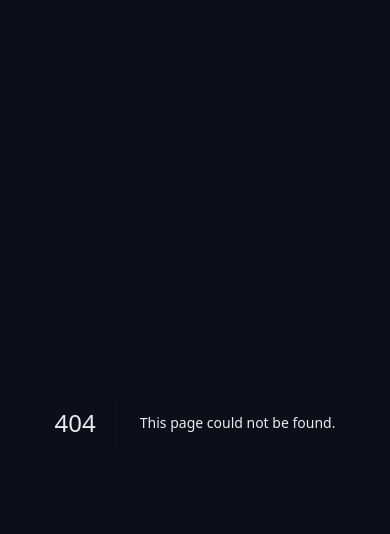
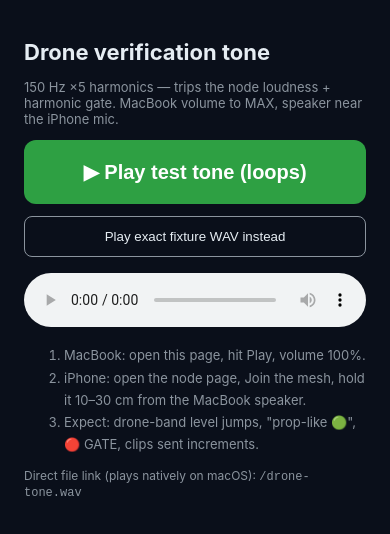
Before and after one commit to hongnoul/dnhacks-node, a Next.js app in the folder ml-demo/: page /tone in a window 390 px wide. Before the commit this address had no page. Shown: the top 534 px of the page. Built offline with nearby package versions, Linux system fonts and the light colour scheme.

Commit message:
ml-demo: add /tone verification page + drone-tone.wav for iPhone gate test

```diff
--- /dev/null
+++ b/ml-demo/app/tone/page.tsx
@@ -0,0 +1,168 @@
+"use client";
+
+// /tone — MacBook verification sound for the SkyMesh iPhone node.
+// Synthesizes the same prop-harmonic stack as server/drone_tone.wav
+// (150 Hz ×5 harmonics, 1/h weighting) via WebAudio, so it loops
+// forever at full volume with no file download. Also offers the
+// exact fixture WAV (/drone-tone.wav) as a looping <audio> fallback.
+//
+// Usage: open this page on the MacBook, hit PLAY, volume to max,
+// hold the speaker near the iPhone running the node page. The node
+// should show drone-band level >25% + "prop-like" + GATE → clips sent.
+
+import { useRef, useState } from "react";
+
+const FUNDAMENTAL = 150;
+const HARMONICS = 5;
+
+export default function TonePage() {
+  const [playing, setPlaying] = useState(false);
+  const [mode, setMode] = useState<"synth" | "wav">("synth");
+  const ctxRef = useRef<AudioContext | null>(null);
+  const nodesRef = useRef<OscillatorNode[]>([]);
+  const wavRef = useRef<HTMLAudioElement | null>(null);
+
+  const stop = () => {
+    nodesRef.current.forEach((o) => {
+      try {
+        o.stop();
+      } catch {
+        /* already stopped */
+      }
+      o.disconnect();
+    });
+    nodesRef.current = [];
+    if (ctxRef.current) {
+      void ctxRef.current.close();
+      ctxRef.current = null;
+    }
+    wavRef.current?.pause();
+    setPlaying(false);
+  };
+
+  const playSynth = async () => {
+    stop();
+    const ctx = new AudioContext();
+    ctxRef.current = ctx;
+    if (ctx.state === "suspended") await ctx.resume();
+    const master = ctx.createGain();
+    master.gain.value = 0.9; // full-scale, matches fixture gain headroom
+    master.connect(ctx.destination);
+    for (let h = 1; h <= HARMONICS; h++) {
+      const osc = ctx.createOscillator();
+      osc.type = "sine";
+      osc.frequency.value = FUNDAMENTAL * h;
+      const g = ctx.createGain();
+      g.gain.value = 1 / h; // same 1/h weighting as drone_tone.wav
+      osc.connect(g);
+      g.connect(master);
+      osc.start();
+      nodesRef.current.push(osc);
+    }
+    setMode("synth");
+    setPlaying(true);
+  };
+
+  const playWav = async () => {
+    stop();
+    const el = wavRef.current;
+    if (!el) return;
+    el.volume = 1.0;
+    el.loop = true;
+    await el.play();
+    setMode("wav");
+    setPlaying(true);
+  };
+
+  return (
+    <main
+      style={{
+        padding: 24,
+        maxWidth: 480,
+        margin: "0 auto",
+        fontFamily: "-apple-system, sans-serif",
+      }}
+    >
+      <h1 style={{ fontSize: 22 }}>Drone verification tone</h1>
+      <p style={{ color: "#8b949e", fontSize: 13 }}>
+        150 Hz ×5 harmonics — trips the node loudness + harmonic gate.
+        MacBook volume to MAX, speaker near the iPhone mic.
+      </p>
+
+      {!playing ? (
+        <>
+          <button
+            onClick={playSynth}
+            style={{
+              width: "100%",
+              padding: "20px 0",
+              fontSize: 20,
+              borderRadius: 12,
+              border: "none",
+              background: "#2ea043",
+              color: "white",
+              fontWeight: 700,
+            }}
+          >
+            ▶ Play test tone (loops)
+          </button>
+          <button
+            onClick={playWav}
+            style={{
+              width: "100%",
+              padding: "12px 0",
+              marginTop: 12,
+              borderRadius: 8,
+              border: "1px solid #8b949e",
+              background: "transparent",
+              color: "inherit",
+            }}
+          >
+            Play exact fixture WAV instead
+          </button>
+        </>
+      ) : (
+        <button
+          onClick={stop}
+          style={{
+            width: "100%",
+            padding: "20px 0",
+            fontSize: 20,
+            borderRadius: 12,
+            border: "none",
+            background: "#f85149",
+            color: "white",
+            fontWeight: 700,
+          }}
+        >
+          ■ Stop ({mode === "synth" ? "synth loop" : "WAV loop"})
+        </button>
+      )}
+
+      <audio
+        ref={wavRef}
+        src="/drone-tone.wav"
+        loop
+        controls
+        preload="auto"
+        style={{ width: "100%", marginTop: 16 }}
+      />
+
+      <ol style={{ fontSize: 13, color: "#8b949e", lineHeight: 1.7 }}>
+        <li>MacBook: open this page, hit Play, volume 100%.</li>
+        <li>
+          iPhone: open the node page, Join the mesh, hold it 10–30 cm from the
+          MacBook speaker.
+        </li>
+        <li>
+          Expect: drone-band level jumps, &quot;prop-like 🟢&quot;, 🔴 GATE,
+          clips sent increments.
+        </li>
+      </ol>
+      <p style={{ fontSize: 12, color: "#8b949e" }}>
+        Direct file link (plays natively on macOS):{" "}
+        <code>/drone-tone.wav</code>
+      </p>
+    </main>
+  );
+}
```
Also changed, not shown: 1 other file (tests, documents, lock files or other folders).
